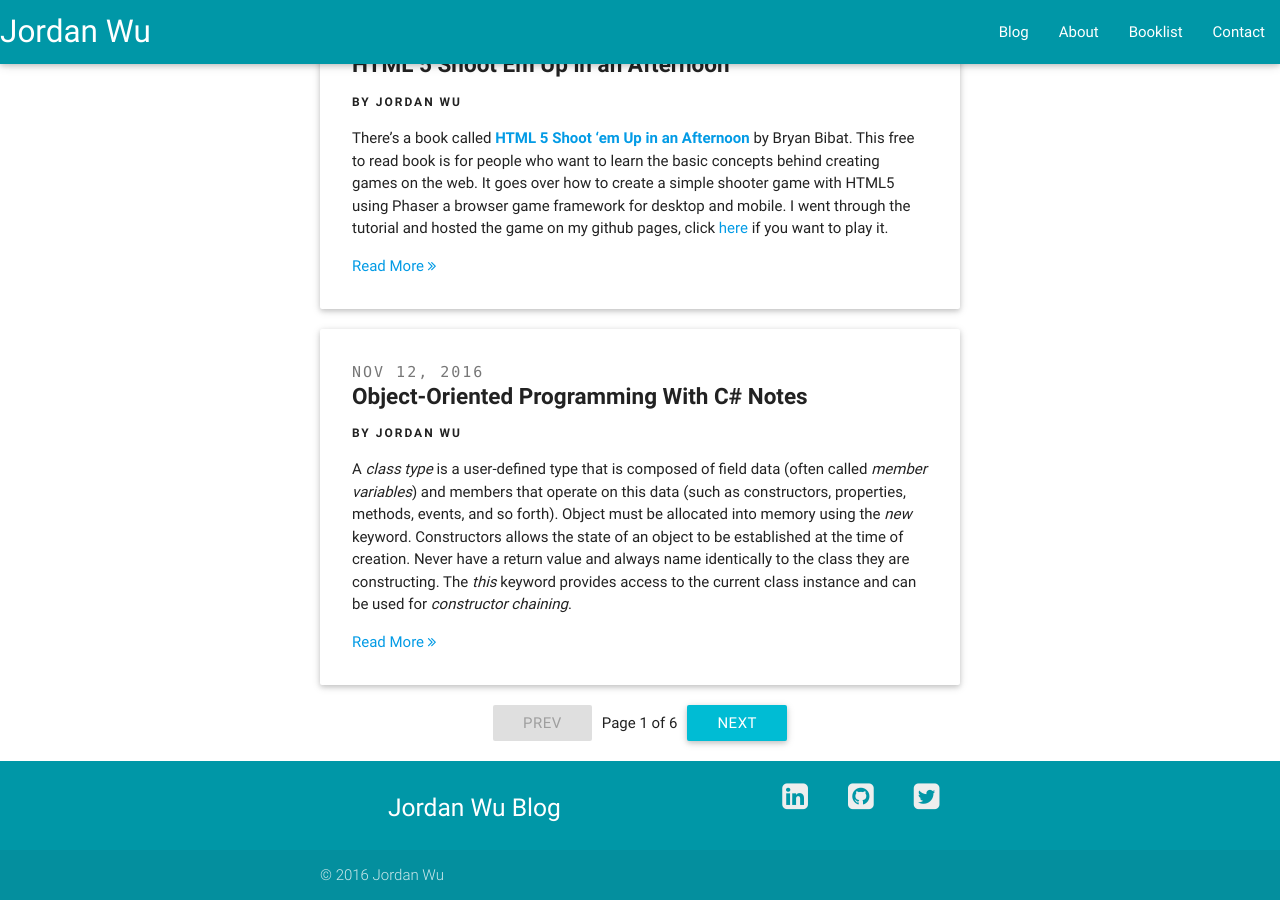
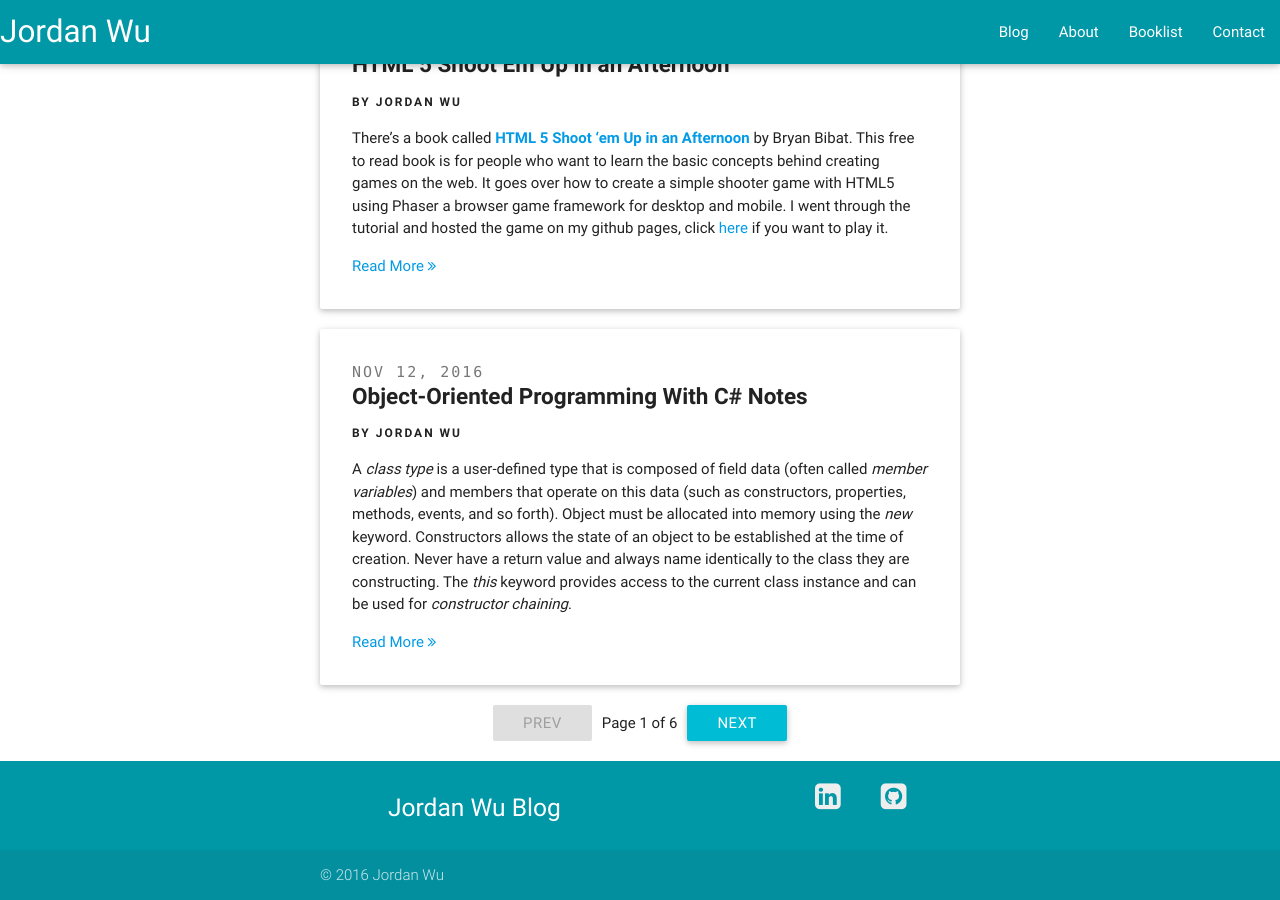
Before and after one commit to JordanSpencerWu/old-website, a Jekyll site: the page built from index.html, in a window 1280 px wide and 900 px high, scrolled down 1550 px. Built offline with Jekyll 4.4.1, drawn with Linux system fonts in a browser that asks for light colours; nearby versions of some CDN libraries; the list of posts is cut into pages by our own code; comment, search, counter and statistics services are not loaded.

Commit message:
fix footer

```diff
--- a/_includes/footer.html
+++ b/_includes/footer.html
@@ -9,7 +9,6 @@
           <div class="flex-align-center">
             <a class="grey-text text-lighten-3" target="_blank" href="https://www.linkedin.com/in/jordanswu"><i class="fa fa-linkedin-square fa-2x"></i></a>
             <a class="grey-text text-lighten-3" target="_blank" href="https://github.com/JordanSpencerWu/JordanSpencerWu.github.io"><i class="fa fa-github-square fa-2x"></i></a>
-            <a class="grey-text text-lighten-3" target="_blank" href="https://twitter.com/JordanSpencerWu"><i class="fa fa-twitter-square fa-2x"></i></a>
           </div>
         </div>
       </div>
```
